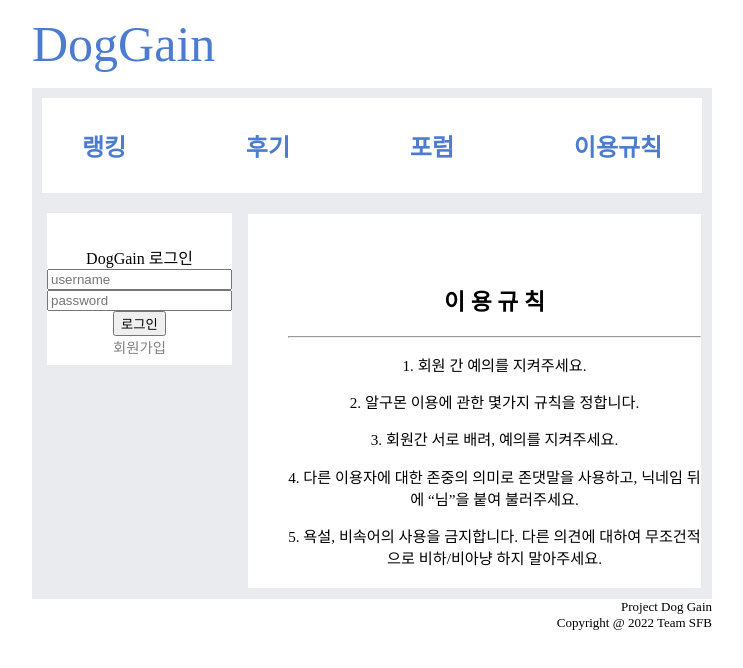
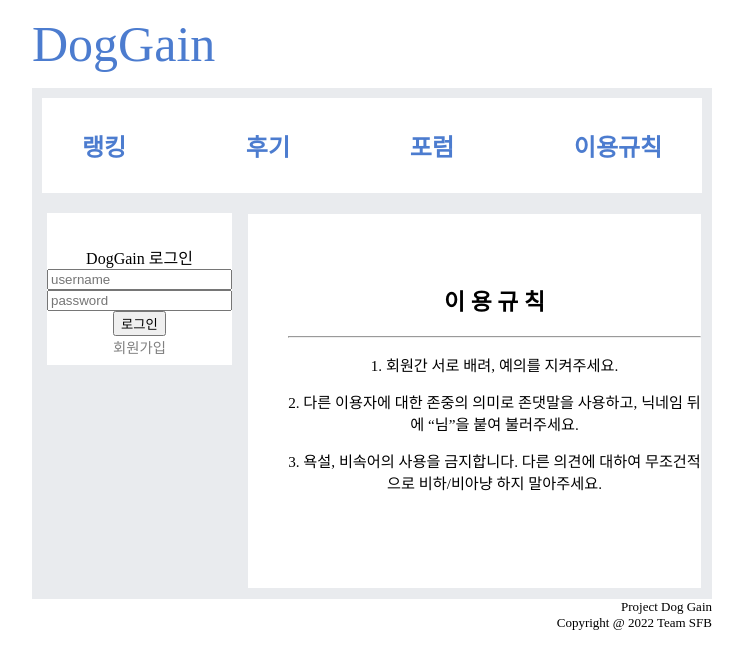
Before and after one commit to codestates/DogGain, a React (Create React App) app in the folder client/: page /rule in a window 1280 px wide. Shown: the top 668 px of the page, without its empty margins (268-1011 px from the left). Built offline with nearby package versions, Linux system fonts and the light colour scheme; the HTML template or start-up script is replaced by a standard one.

Commit message:
css update

```diff
--- a/client/src/Components/Rule_data.js
+++ b/client/src/Components/Rule_data.js
@@ -7,16 +7,12 @@ const Rule_data = () => {
           <p />
           <hr />
           <p />
-          1. 회원 간 예의를 지켜주세요.
+          1. 회원간 서로 배려, 예의를 지켜주세요.
           <p />
-          2. 알구몬 이용에 관한 몇가지 규칙을 정합니다.
-          <p />
-          3. 회원간 서로 배려, 예의를 지켜주세요.
-          <p />
-          4. 다른 이용자에 대한 존중의 의미로 존댓말을 사용하고, 닉네임 뒤에
+          2. 다른 이용자에 대한 존중의 의미로 존댓말을 사용하고, 닉네임 뒤에
           “님”을 붙여 불러주세요.
           <p />
-          5. 욕설, 비속어의 사용을 금지합니다. 다른 의견에 대하여 무조건적으로
+          3. 욕설, 비속어의 사용을 금지합니다. 다른 의견에 대하여 무조건적으로
           비하/비아냥 하지 말아주세요. <br />
         </ul>
       </div>
```
